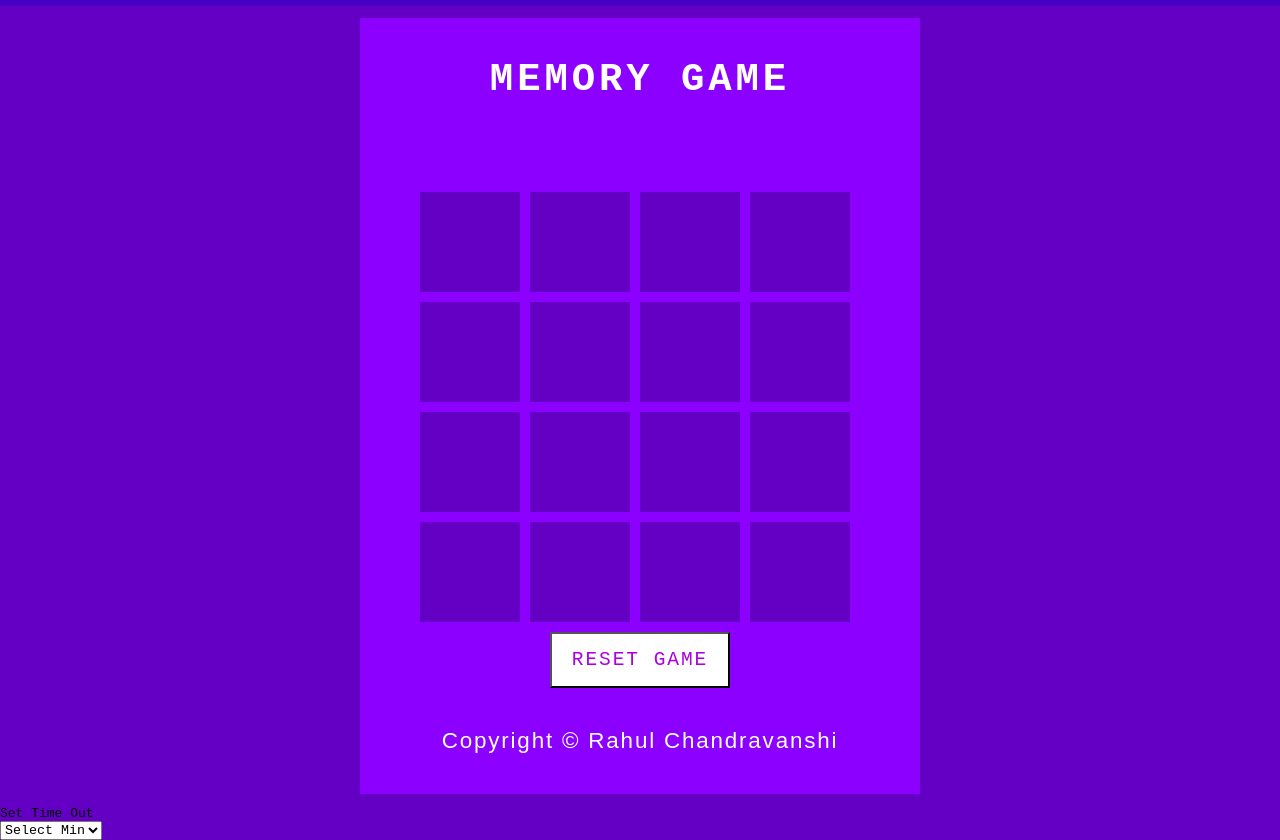
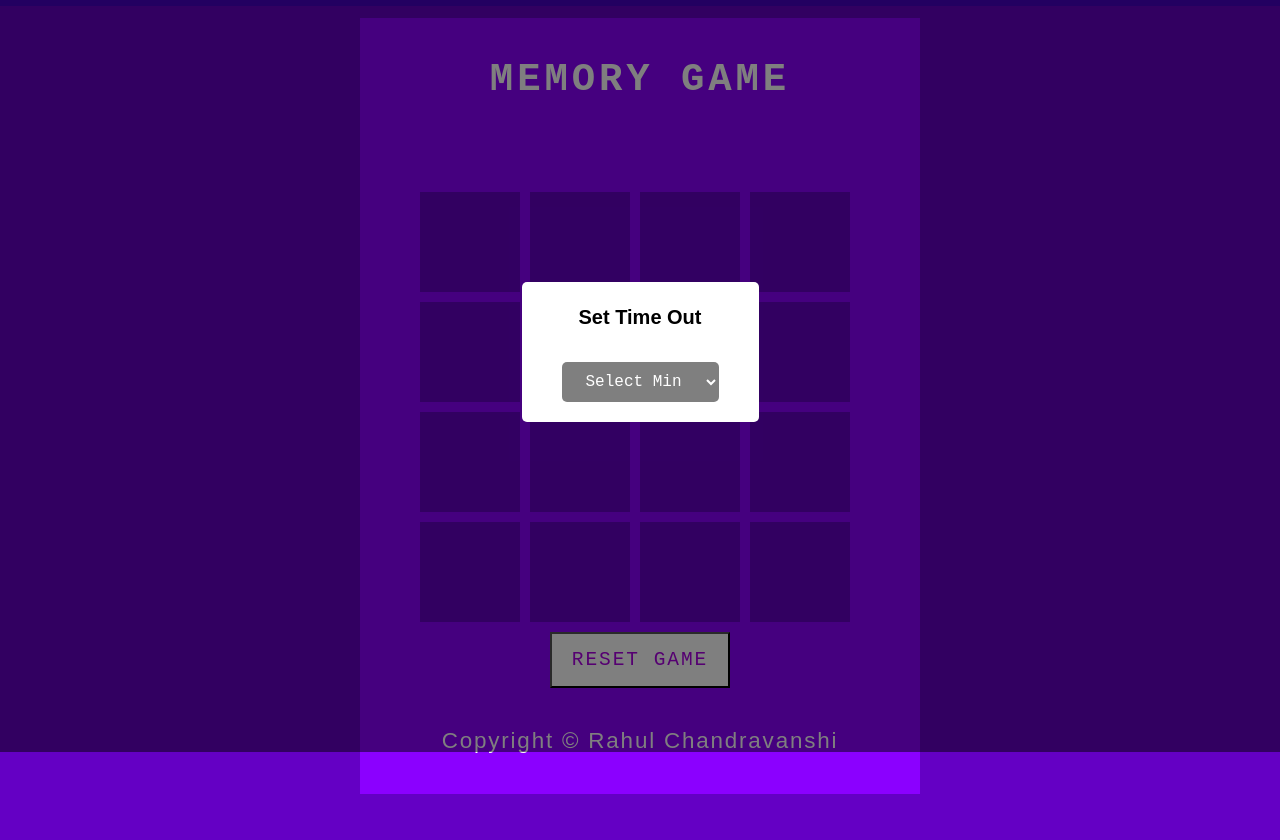
Before and after one commit to Rahul-Chandravanshi/Free, a plain HTML site: page index.html in a window 1280 px wide. Shown: the part 48-888 px from the top of the page. After the commit the page ends 854 px from the top, so only its background shows below. Drawn offline with Linux system fonts and the light colour scheme.

Commit message:
Update style.css

```diff
--- a/style.css
+++ b/style.css
@@ -95,7 +95,7 @@ h3 {
 	transform: rotateY(180deg);
 }
 
-.confirm-box{
+.confirm-box, .select-box{
 	background: rgba(0,0,0,0.5);
 	width: 100%;
 	height: 100%;
@@ -107,8 +107,10 @@ h3 {
 	float: center;
 	justify-content: center;
 	align-items: center;
+	font-family: Arial;
+	font-weight: bold;
 }
-.message-box {
+.message-box, .min-box{
 	gap: 10px;
 	background: #fff;
 	text-align: center;
@@ -119,7 +121,7 @@ h3 {
 	border-radius: 5px;
 	box-shadow: 0 0 10px rbga(0,0,0,0.5);
 }
-.button-box{
+.button-box, .option-box{
 	margin-top: 30px;
 }
 .yes-button, .no-button{
@@ -166,3 +168,13 @@ p{
 	border-radius: 5px;
 
 }
+.select-option{
+	color: #fff;
+	padding: 10px 20px;
+	font-size: 16px;
+	margin: 0 20px;
+	border: none;
+	border-radius: 5px;
+	cursor: pointer;
+	background-color: rgba(0,0,0,0.5);
+}
```
